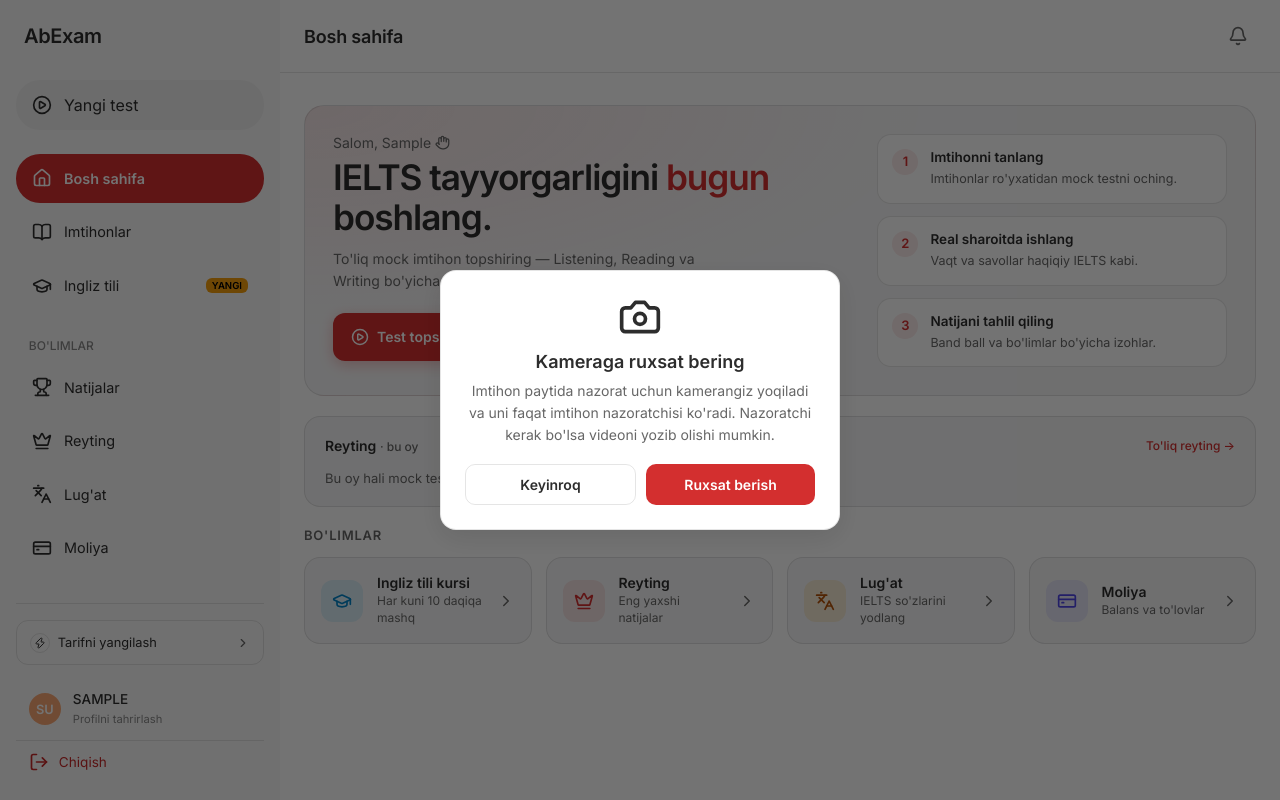
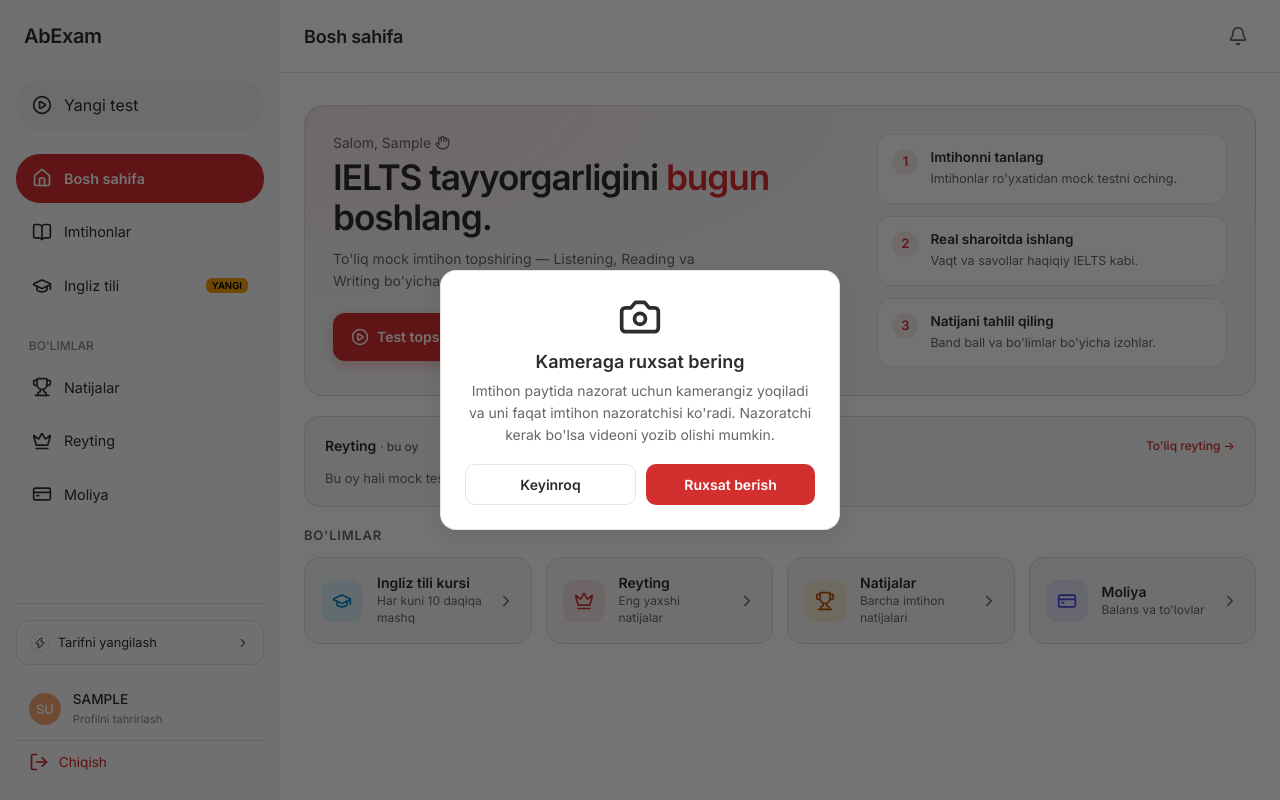
Before and after one commit to Iftix0r/abexam.uz, a Django app: page /dashboard/ in a window 1280 px wide. Run offline with Django 5.2, Linux system fonts and the light colour scheme; the visitor is signed in with stand-in values (Sample User, id 1); data comes from the database, SQL or seed files in the repository; data that the repository does not hold is empty; some libraries are stand-ins or nearby versions.

Commit message:
feat: remove vocabulary from the main menu

```diff
--- a/templates/base.html
+++ b/templates/base.html
@@ -373,10 +373,6 @@
                 <i data-lucide="crown" style="width: 20px;"></i>
                 <span class="nav-toggle-text">Reyting</span>
             </a>
-            <a href="{% url 'vocabulary' %}" class="nav-link {% if request.resolver_match.url_name == 'vocabulary' %}active{% endif %}">
-                <i data-lucide="languages" style="width: 20px;"></i>
-                <span class="nav-toggle-text">Lug'at</span>
-            </a>
             <a href="{% url 'finance' %}" class="nav-link {% if request.resolver_match.url_name == 'finance' %}active{% endif %}">
                 <i data-lucide="credit-card" style="width: 20px;"></i>
                 <span class="nav-toggle-text">Moliya</span>
--- a/templates/dashboard.html
+++ b/templates/dashboard.html
@@ -395,9 +395,9 @@
             <div class="txt"><b>Reyting</b><span>Eng yaxshi natijalar</span></div>
             <i data-lucide="chevron-right" class="chev" style="width:18px;"></i>
         </a>
-        <a href="{% url 'vocabulary' %}" class="dash-link">
-            <div class="dash-stat-icon tone-amber"><i data-lucide="languages" style="width:20px;"></i></div>
-            <div class="txt"><b>Lug'at</b><span>IELTS so'zlarini yodlang</span></div>
+        <a href="{% url 'results_list' %}" class="dash-link">
+            <div class="dash-stat-icon tone-amber"><i data-lucide="trophy" style="width:20px;"></i></div>
+            <div class="txt"><b>Natijalar</b><span>Barcha imtihon natijalari</span></div>
             <i data-lucide="chevron-right" class="chev" style="width:18px;"></i>
         </a>
         <a href="{% url 'finance' %}" class="dash-link">
```
Also changed, not shown: users/tests.py (+8 -0 lines).
